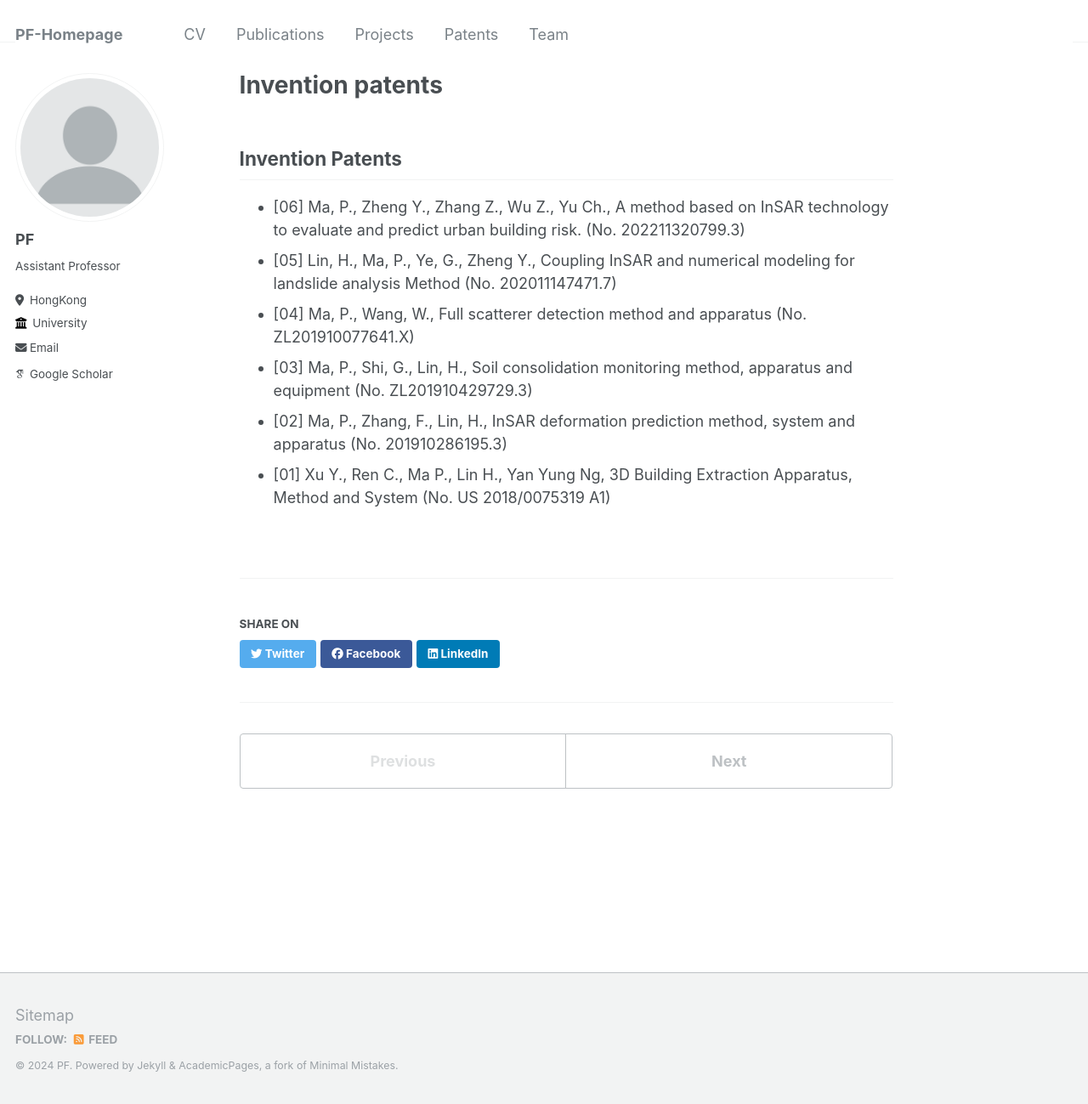
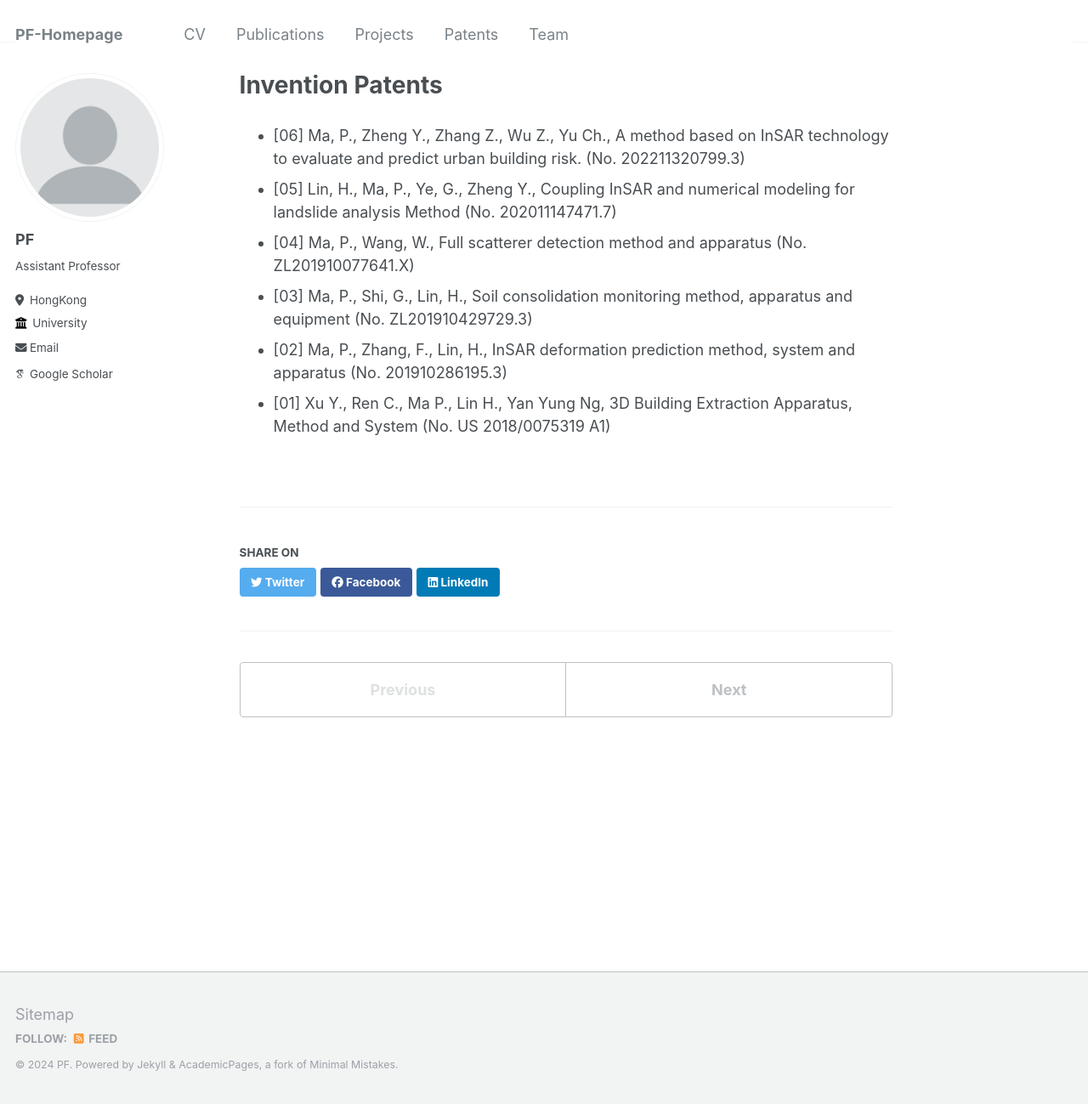
Before and after one commit to pfMA03/peifengMa, a Jekyll site: the page built from _portfolio/Invention Patents.md, in a window 1280 px wide and 1299 px high. Shown: the whole window at 85% size. Built offline with Jekyll 4.4.1, drawn with Linux system fonts in a browser that asks for light colours; some web fonts are replaced.

Commit message:
Update Invention Patents.md

```diff
--- a/_portfolio/Invention Patents.md
+++ b/_portfolio/Invention Patents.md
@@ -1,10 +1,9 @@
 ---
- # title: "Invention Patents"
+ title: "Invention Patents"
  # excerpt: "Invention Patents"
  collection: portfolio
 ---
-Invention Patents
-------
+
 * [06] Ma, P., Zheng Y., Zhang Z., Wu Z., Yu Ch., A method based on InSAR technology to
 evaluate and predict urban building risk. (No. 202211320799.3)
 * [05] Lin, H., Ma, P., Ye, G., Zheng Y., Coupling InSAR and numerical modeling for landslide
```
